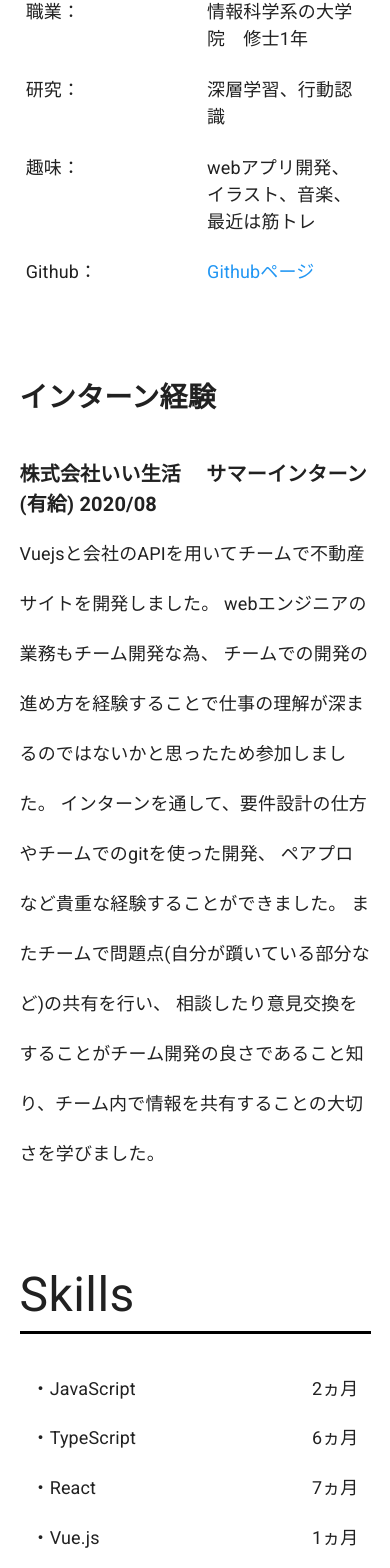
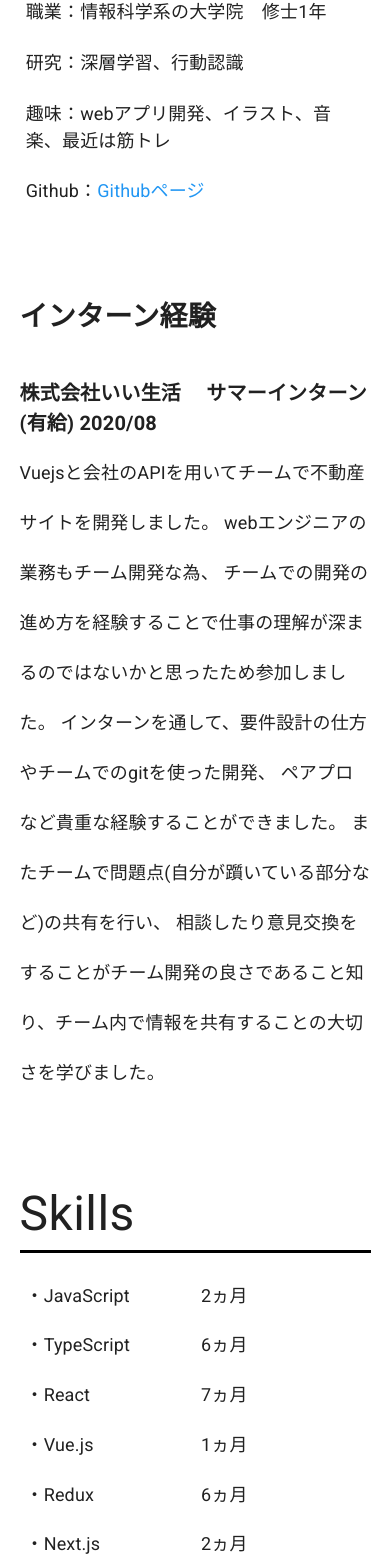
Before and after one commit to ken2pg/portfolio2020, a Next.js app: page / in a window 390 px wide. Shown: the part 1154-2722 px from the top of the page. Built offline with nearby package versions, Linux system fonts and the light colour scheme.

Commit message:
cssの修正、レスポンシブ、メディアクエリブレイクポイントの変更、表示の仕方変更

```diff
--- a/src/components/About.tsx
+++ b/src/components/About.tsx
@@ -113,24 +113,31 @@ const About = () => {
           {contents.map((content) => {
             return (
               <>
-                <Grid item xs={6} className={classes.gridItem}>
-                  <Typography className={classes.text}>{content.type}：</Typography>
+                <Grid item xs={12} className={classes.gridItem}>
+                  <Typography className={classes.text}>
+                    {content.type}：{content.text}
+                  </Typography>
                 </Grid>
-                <Grid item xs={6} className={classes.gridItem2}>
-                  <Typography className={classes.text}>{content.text}</Typography>
+                {/* <Grid item xs={6} className={classes.gridItem2}>
+                  <Typography className={classes.text}></Typography>
                 </Grid>
+                <Grid item xs={4} className={classes.gridItem2}></Grid> */}
               </>
             );
           })}
           <>
-            <Grid item xs={6} className={classes.gridItem}>
+            <Grid item xs={12} className={classes.gridItem}>
               Github：
-            </Grid>
-            <Grid item xs={6} className={classes.gridItem2}>
               <Link underline="none" href="https://github.com/ken2pg">
                 Githubページ
               </Link>
             </Grid>
+            {/* <Grid item xs={6} className={classes.gridItem2}>
+              <Link underline="none" href="https://github.com/ken2pg">
+                Githubページ
+              </Link>
+            </Grid>
+            <Grid item xs={4} className={classes.gridItem2}></Grid> */}
           </>
         </Grid>
       </div>
--- a/src/components/Skills.tsx
+++ b/src/components/Skills.tsx
@@ -42,7 +42,14 @@ const useStyles = makeStyles((theme: Theme) => ({
       justifyContent: 'space-around',
       margin: '0 auto',
     },
-    margin: '0 auto',
+  },
+  grid3: {
+    width: '70%',
+    marginRight: 'auto',
+    ['@media(max-width:540px)']: {
+      width: '100%',
+      marginRight: '0',
+    },
   },
   gridItem: {
     fontSize: '20px',
@@ -64,7 +71,7 @@ const useStyles = makeStyles((theme: Theme) => ({
     },
   },
   gridItem4: {
-    textAlign: 'right',
+    textAlign: 'left',
     fontSize: '20px',
     ['@media(max-width:1024px)']: {
       fontSize: '18px',
@@ -101,7 +108,8 @@ const Skills = () => {
           );
         })}
       </Grid>
-      <Grid className={classes.grid2} container spacing={3}>
+      <div className={classes.grid2}>
+        <Grid className={classes.grid3} container spacing={3}>
           {skills.map((skill) => {
             return (
               <>
@@ -116,6 +124,7 @@ const Skills = () => {
           })}
         </Grid>
       </div>
+    </div>
   );
 };
 
```
Lines whose indentation alone changed are shown as unchanged.
